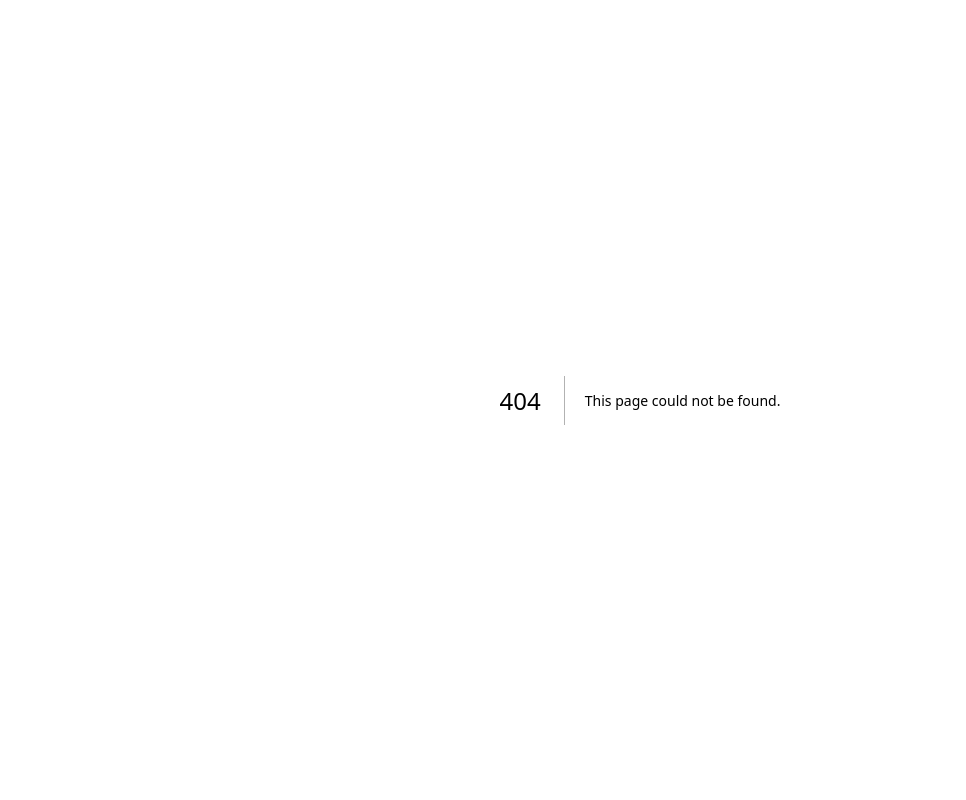
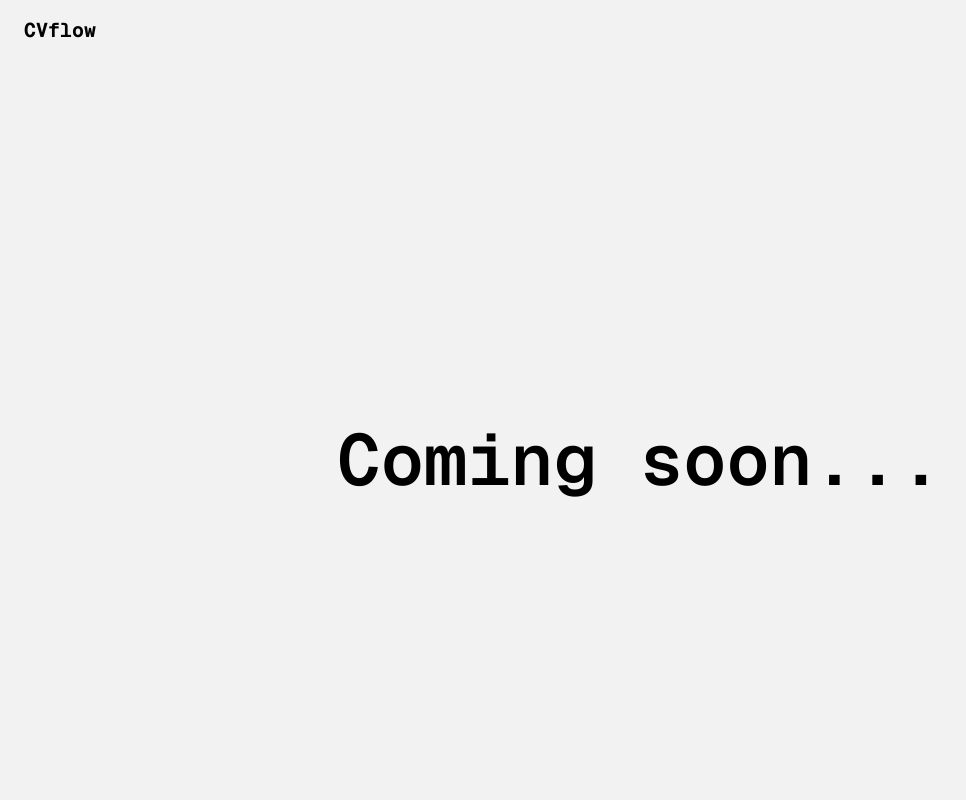
Before and after one commit to navid-rji/cv-flow, a Next.js app: page /build in a window 1280 px wide. Before the commit this address had no page. Shown: the top 800 px of the page, without its empty margins (0-966 px from the left). Built offline with nearby package versions, Linux system fonts and the light colour scheme.

Commit message:
build page

```diff
--- a/components/header.tsx
+++ b/components/header.tsx
@@ -1,8 +1,13 @@
+"use client";
+
 import React from "react";
 import Link from "next/link";
 import { Button } from "@/components/ui/button";
+import { usePathname } from "next/navigation";
 
 export function Header() {
+  const pathname = usePathname();
+
   return (
     <header className="w-full px-6 py-4">
       <nav className="flex items-center justify-between max-w-7xl mx-auto">
@@ -42,10 +47,13 @@
             About
           </a>
         </div> */}
-
-        <Button className="bg-foreground text-background hover:bg-foreground/90 rounded-full px-6">
-          Create CV
-        </Button>
+        {pathname !== "/build" && (
+          <a href="/build">
+            <Button className="bg-foreground text-background hover:bg-foreground/90 rounded-full px-6">
+              Create CV
+            </Button>
+          </a>
+        )}
       </nav>
     </header>
   );
```
Also changed, not shown: app/build/page.tsx (added).
